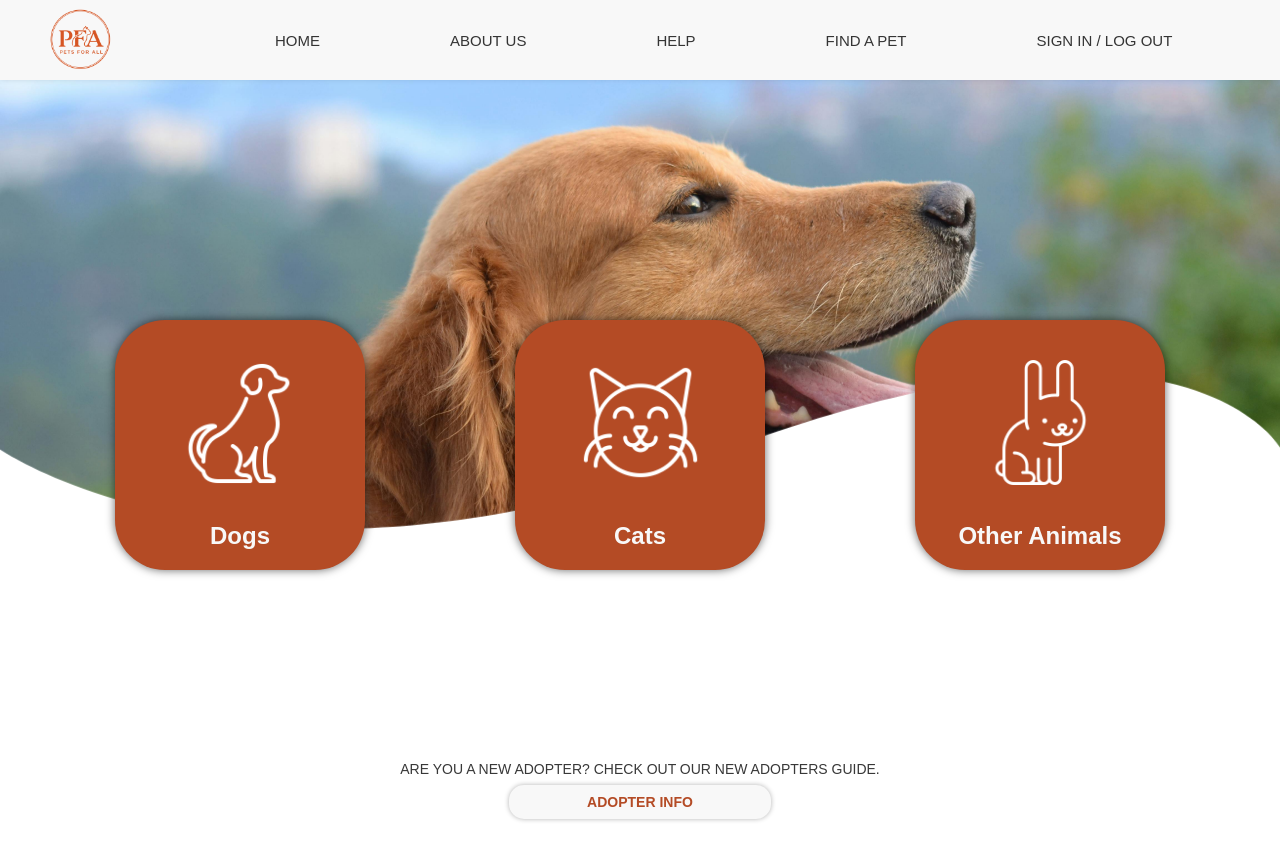
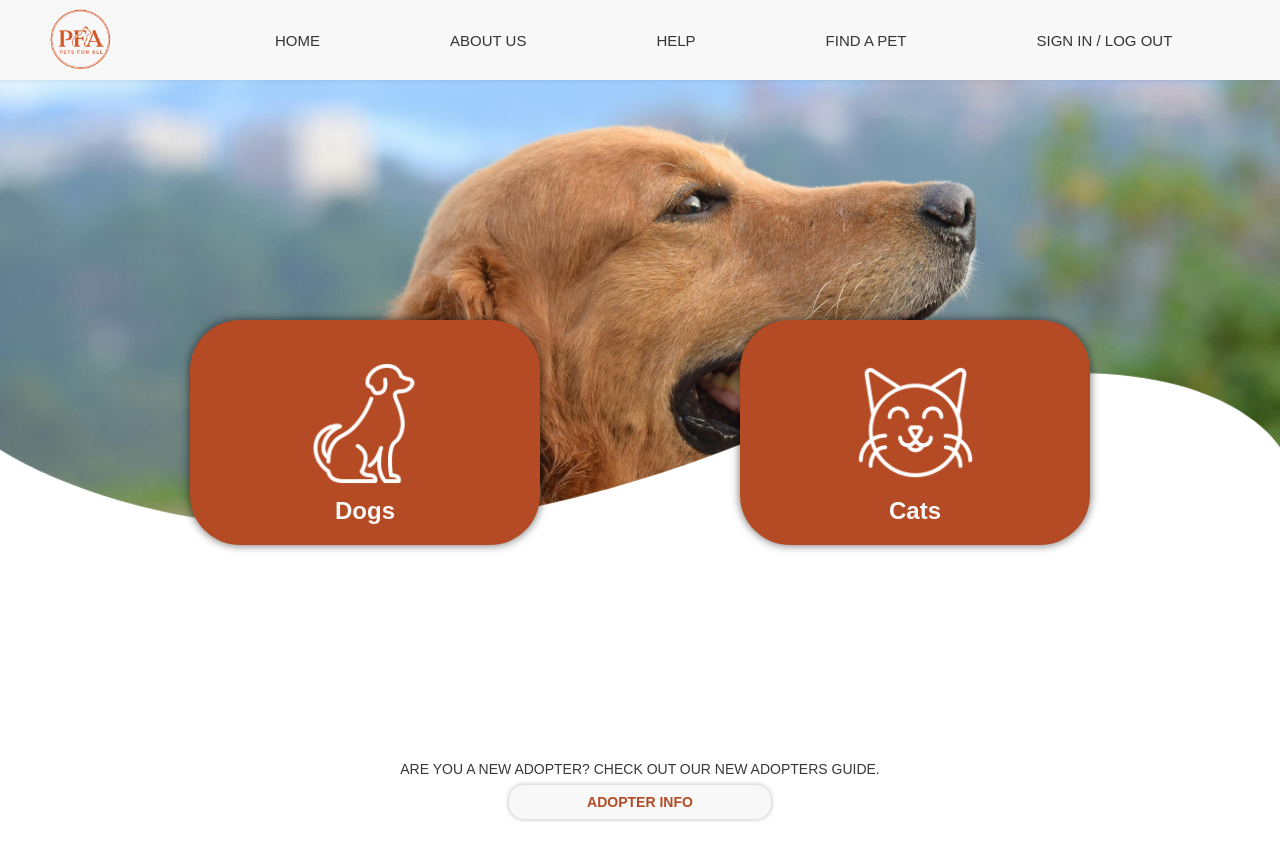
Before and after one commit to KeatonRagle/PinkFairyArmadillos, a React (Vite) app in the folder frontend/: page /select-animal in a window 1280 px wide. Built offline with nearby package versions, Linux system fonts and the light colour scheme; no server answers; a web font is replaced by a local one.

Commit message:
updated select animal page

```diff
--- a/frontend/src/pages/SelectAnimal.jsx
+++ b/frontend/src/pages/SelectAnimal.jsx
@@ -26,10 +26,6 @@ export default function SelectAnimal() {
         <img src="/images/cat png.png" alt="Cat" className="button-icon" />
         <span className="button-text">Cats</span>
         </button>
-        <button className="ThreeButtons" onClick={() => navigate('/animal-filter')}>
-        <img src="/images/bunny.png" alt="Other" className="button-icon" />
-        <span className="button-text">Other Animals</span>
-        </button>
       </div>
 
       <img src="/images/dogs.jpg" className="bg-dogs" />
--- a/frontend/src/styling/SelectAnimal.css
+++ b/frontend/src/styling/SelectAnimal.css
@@ -46,14 +46,14 @@ body.selectanimal-body {
   z-index: 10;
 
   display: flex;
-  gap: 150px;
+  gap: 200px;
   justify-content: center;
   align-items: center;
 }
 
 .ThreeButtons {
-  width: 250px;
-  height: 250px;
+  width: 350px;
+  height: 225px;
   background-color: #b44b25;
   color: #F8F8F8;
   border: none;
--- a/frontend/src/styling/home.css
+++ b/frontend/src/styling/home.css
@@ -189,4 +189,5 @@ body.home-body {
   color: #2e2e2e;
   font-size: 24px;
   line-height: 2;
+  font-weight: 100;
 }
```
Also changed, not shown: frontend/src/pages/AnimalFilter.jsx (+27 -0 lines), frontend/src/styling/AnimalFilter.css (+69 -0 lines).
